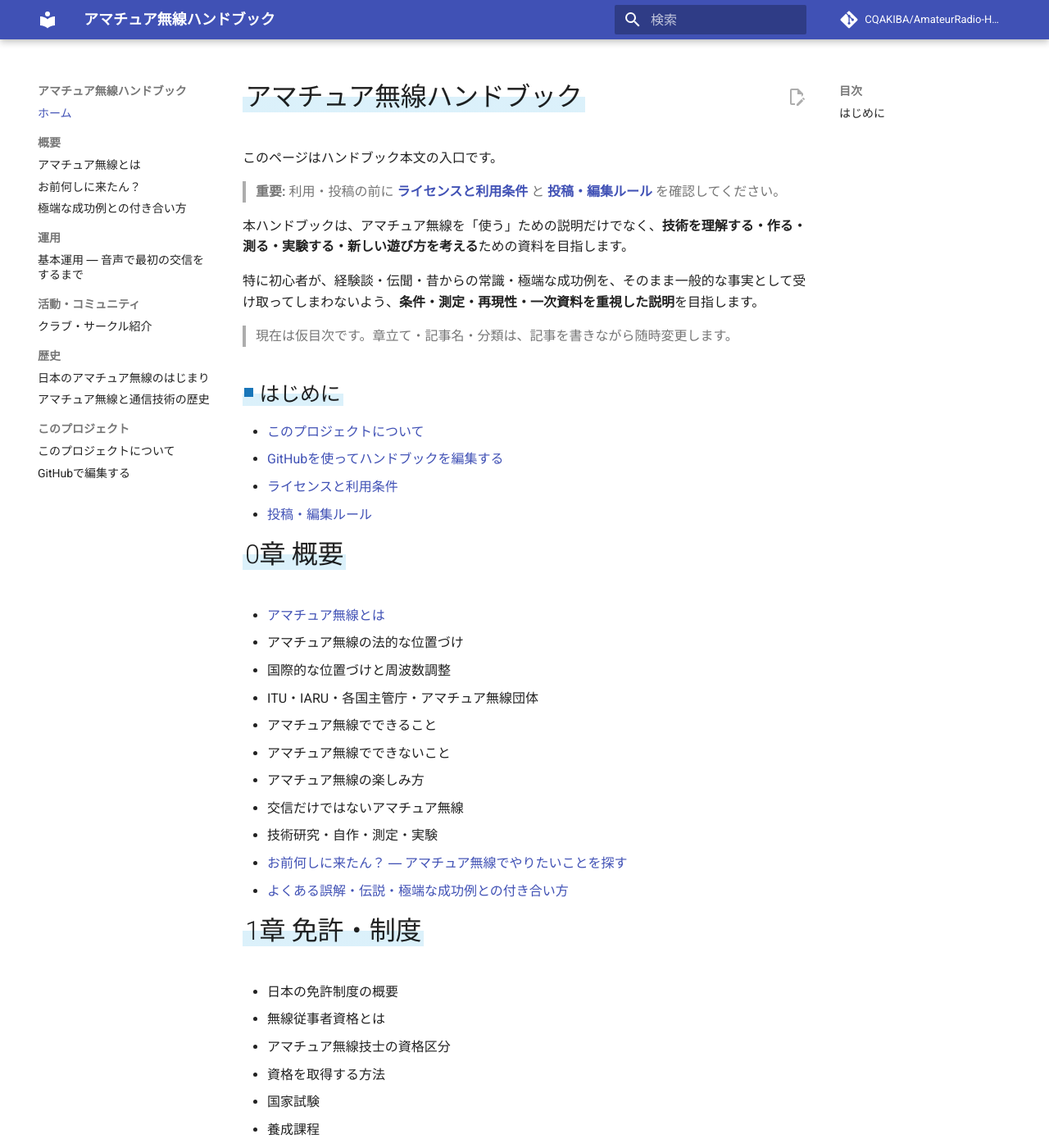
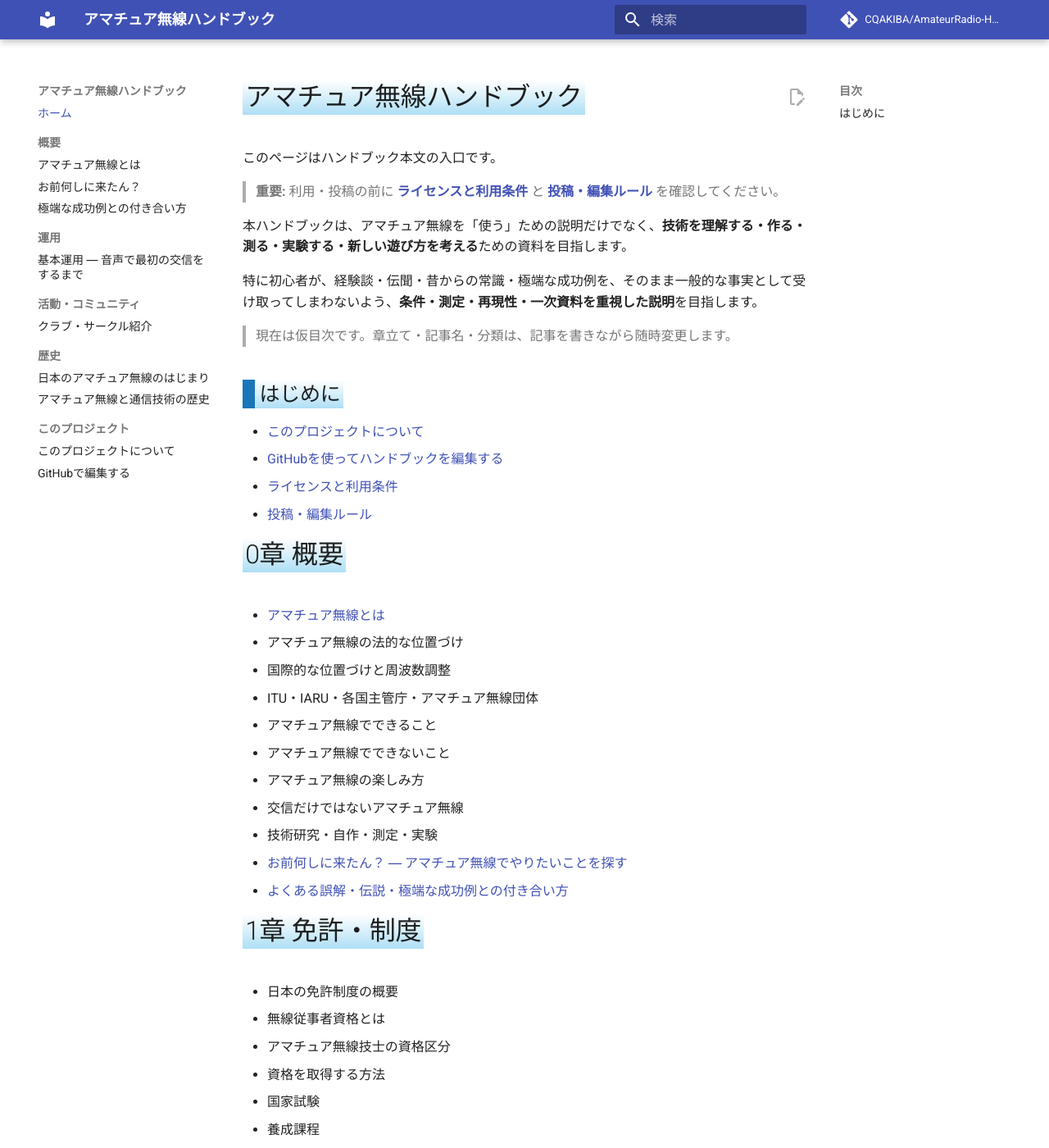
Before and after one commit to CQAKIBA/AmateurRadio-Handbook, an MkDocs documentation site: the page built from docs/index.md, in a window 1280 px wide and 1400 px high. Shown: the whole window at 82% size. Built offline with MkDocs 1.6.1 and Material for MkDocs 9.7.7, drawn with Linux system fonts in a browser that asks for light colours; comment, search, counter and statistics services are not loaded.

Commit message:
Adjust CSS variables and gradients for styles

```diff
--- a/docs/stylesheets/extra.css
+++ b/docs/stylesheets/extra.css
@@ -6,7 +6,7 @@
  */
 
 :root {
-  --handbook-nav-hover-bg: rgba(255, 0, 204, 0.14);
+  --handbook-nav-hover-bg: rgba(255, 0, 204, 0.2);
 }
 
 /* Left navigation + right page index: pale magenta bar on hover/focus. */
@@ -42,7 +42,7 @@
 
 :root {
   --handbook-heading-accent: #1976b9;
-  --handbook-heading-marker: rgba(92, 190, 235, 0.22);
+  --handbook-heading-marker: rgba(92, 190, 235);
 }
 
 /* Page title: broad, pale blue marker behind the lower half of the text. */
@@ -51,12 +51,11 @@
   padding: 0 0.10em;
   color: var(--md-default-fg-color);
   background:
-    linear-gradient(
-      transparent 48%,
-      var(--handbook-heading-marker) 48%,
-      var(--handbook-heading-marker) 92%,
-      transparent 92%
-    );
+  linear-gradient(
+    to bottom,
+    transparent 0%,
+    color-mix( in srgb, var(--handbook-heading-marker) 50%, transparent) 100%
+  );
 }
 
 /* H2: blue square at the left + pale blue marker. */
@@ -66,21 +65,20 @@
   padding: 0 0.12em 0 0.82em;
   color: var(--md-default-fg-color);
   background:
-    linear-gradient(
-      transparent 48%,
-      var(--handbook-heading-marker) 48%,
-      var(--handbook-heading-marker) 92%,
-      transparent 92%
-    );
+  linear-gradient(
+    to bottom,
+    transparent 0%,
+    color-mix( in srgb, var(--handbook-heading-marker) 50%, transparent) 100%
+  );
 }
 
 .md-typeset h2::before {
   content: "";
   position: absolute;
-  left: 0.08em;
-  top: 0.42em;
-  width: 0.42em;
-  height: 0.42em;
+  left: 0em;
+  top: 0em;
+  width: 0.6em;
+  height: 100%;
   background-color: var(--handbook-heading-accent);
 }
 
@@ -94,9 +92,9 @@
 .md-typeset h3::before {
   content: "";
   position: absolute;
-  left: 0.08em;
-  top: 0.43em;
-  width: 0.38em;
-  height: 0.38em;
+  left: 0em;
+  top: 0em;
+  width: 0.4em;
+  height: 100%;
   background-color: var(--handbook-heading-accent);
 }
```
